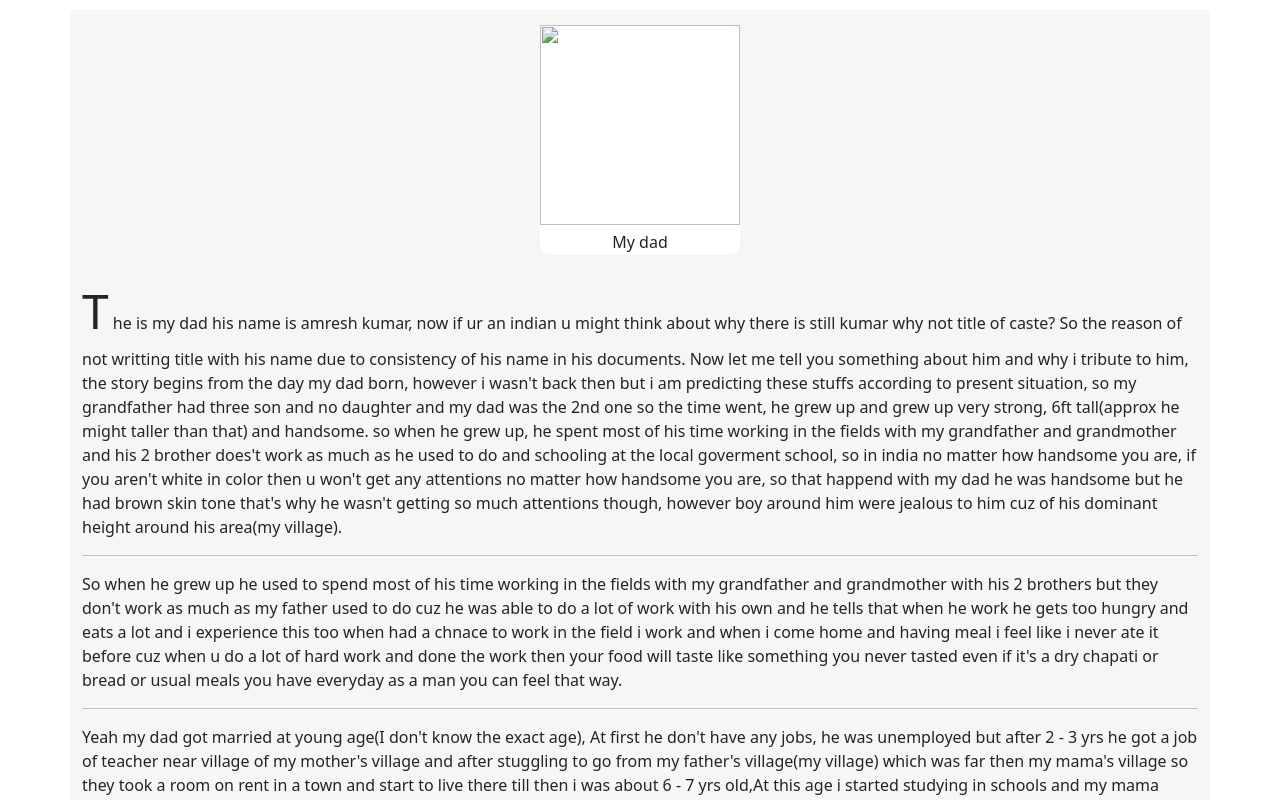
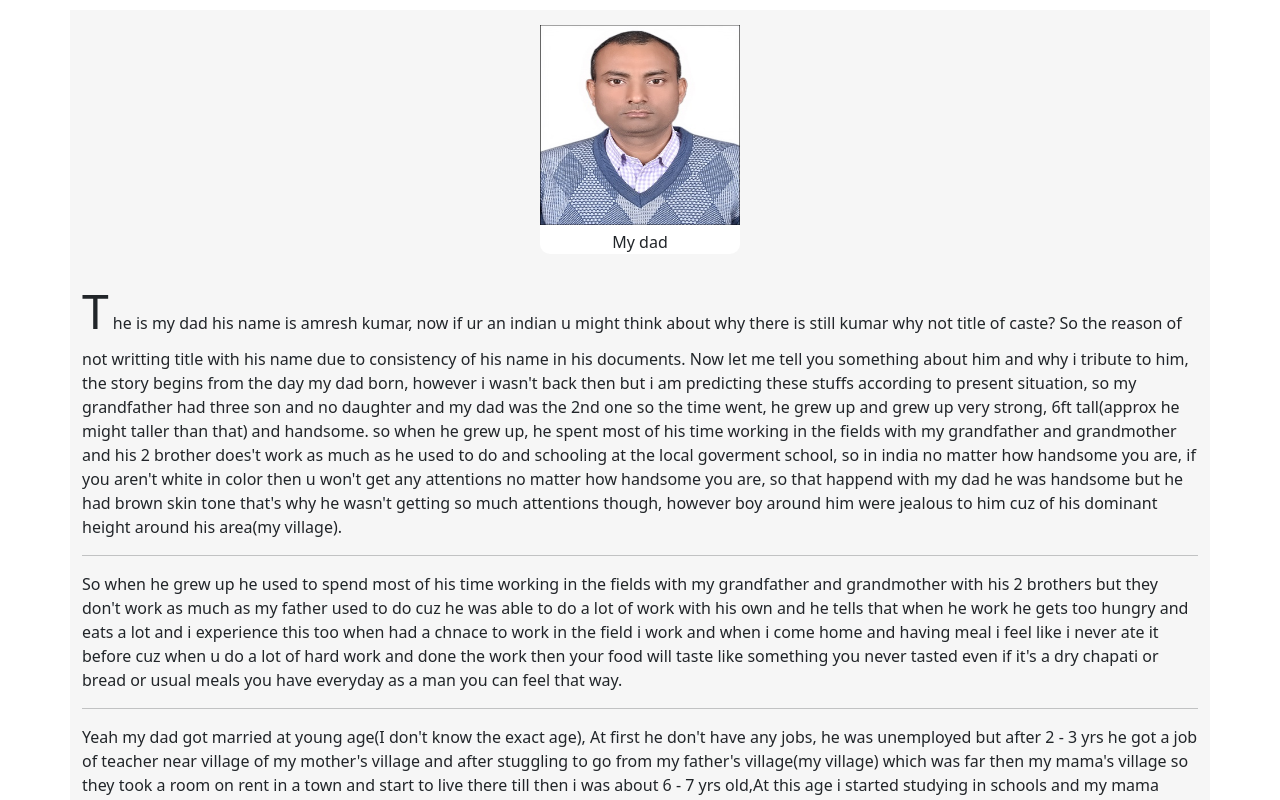
Before and after one commit to SaMy599/An-atribute, a plain HTML site: page index.html in a window 1280 px wide. Shown: the top 800 px of the page. Drawn offline with nearby package versions, Linux system fonts and the light colour scheme.

Commit message:
Add files via upload

```diff
--- a/index.html
+++ b/index.html
@@ -20,7 +20,7 @@
 
       <div class="image-box">
                 <figure id="fig" >
-            <img src="/Attribute page/papa's pic.JPG">
+            <img src="papa's pic.JPG">
             <figcaption id="caption">My dad</figcaption>
 
 
```
